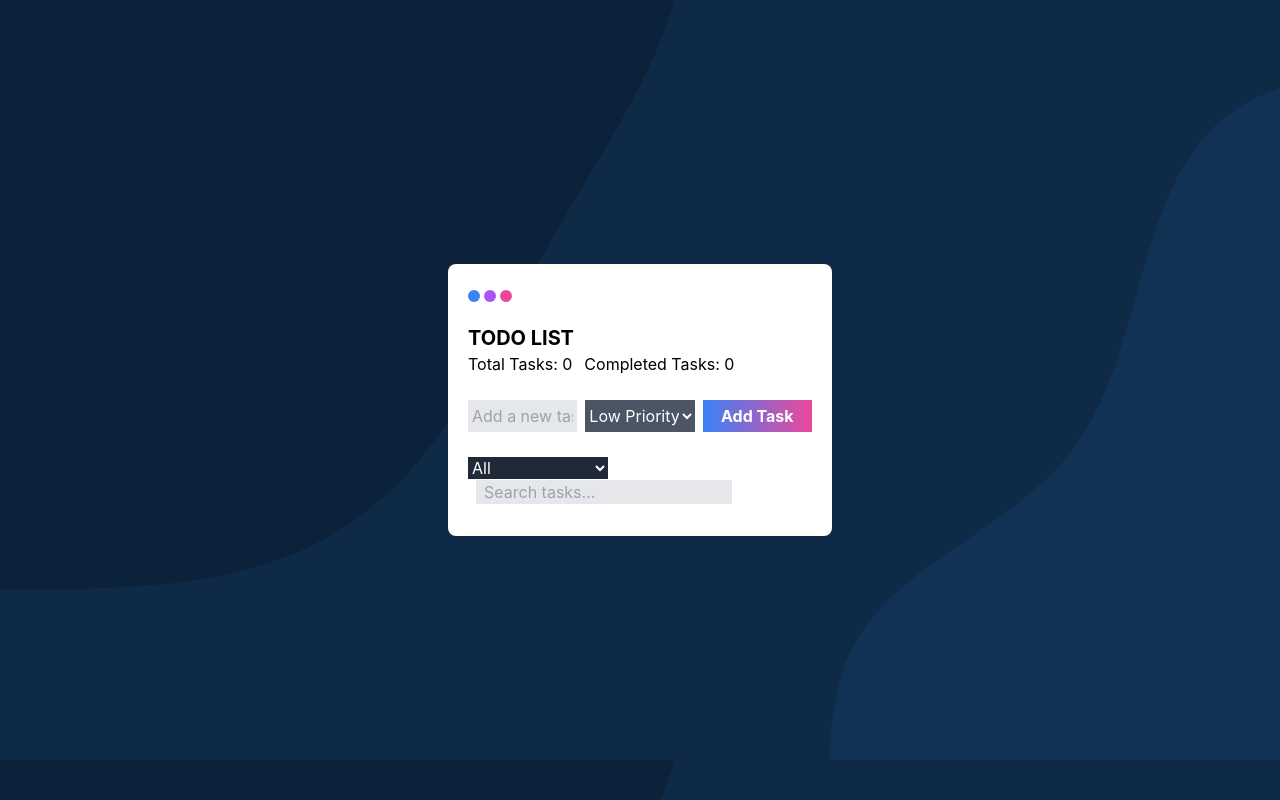
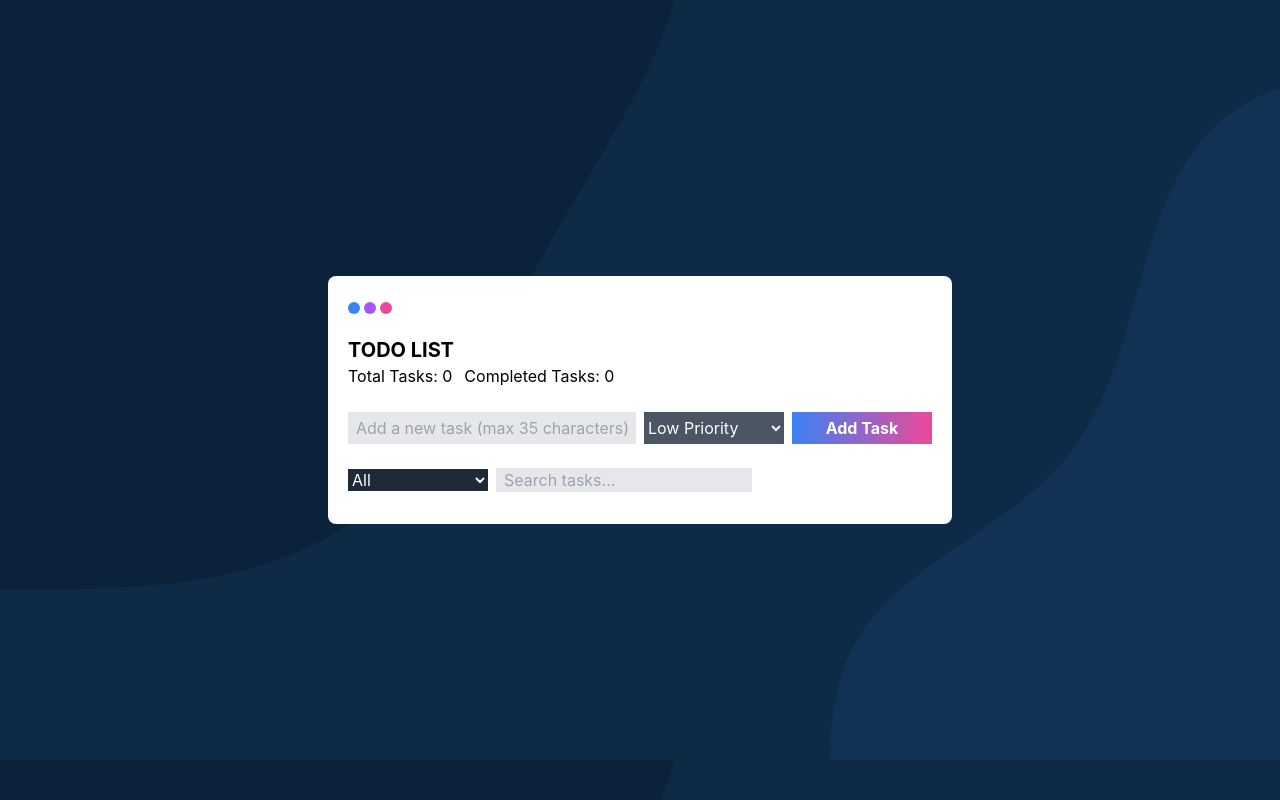
Before and after one commit to nafish08/todo-list-app, a React (Create React App) app: page / in a window 1280 px wide. Built offline with nearby package versions, Linux system fonts and the light colour scheme.

Commit message:
Task characters limit inreased

```diff
--- a/src/App.js
+++ b/src/App.js
@@ -61,7 +61,7 @@ function App() {
 
   return (
     <div className="flex justify-center items-center h-screen">
-      <div className="bg-white sm:w-96 h-auto rounded-lg p-3">
+      <div className="bg-white h-auto rounded-lg p-3">
         <div className="flex p-2 gap-1">
           <div className="">
             <span className="bg-blue-500 inline-block center w-3 h-3 rounded-full"></span>
--- a/src/components/AddTaskForm.js
+++ b/src/components/AddTaskForm.js
@@ -13,13 +13,13 @@ function AddTaskForm({ addTask }) {
     };
 
     return (
-        <form className='grid grid-cols-3 gap-2' onSubmit={handleSubmit}>
-            <input className=' bg-gray-200 px-1 my-3'
+        <form className='grid grid-cols-4 gap-2' onSubmit={handleSubmit}>
+            <input className=' col-span-2 bg-gray-200 px-2 my-3'
                 type="text"
-                placeholder="Add a new task (max 25 characters)"
+                placeholder="Add a new task (max 35 characters)"
                 value={title}
                 onChange={(e) => setTitle(e.target.value)}
-                maxLength={25}
+                maxLength={35}
             />
             <select
                 className=" bg-gray-600 text-white my-3"
--- a/src/components/EditTaskForm.js
+++ b/src/components/EditTaskForm.js
@@ -12,12 +12,12 @@ function EditTaskForm({ task, editTask, toggleEdit }) {
     };
 
     return (
-        <form className='grid grid-cols-4 gap-1' onSubmit={handleSubmit}>
-            <input className='col-span-2 bg-gray-200 px-1 my-3'
+        <form className='grid grid-cols-5 gap-1' onSubmit={handleSubmit}>
+            <input className='col-span-3 bg-gray-200 px-1 my-3'
                 type="text"
                 value={title}
                 onChange={(e) => setTitle(e.target.value)}
-                maxLength={25}
+                maxLength={35}
             />
             <button className='hover:brightness-110 hover:animate-pulse bg-[#3b82f6] dark:text-white my-3' type="submit">Save</button>
             <button className='hover:brightness-110 hover:animate-pulse bg-[#ec4899] dark:text-white my-3' onClick={toggleEdit}>Cancel</button>
--- a/src/components/TaskItem.js
+++ b/src/components/TaskItem.js
@@ -10,7 +10,7 @@ function TaskItem({ task, deleteTask, markTaskAsCompleted, editTask }) {
 
 
   return (
-    <li className={`list-group-item flex items-center justify-between ${task.completed ? 'completed' : ''}`}>
+    <li className={`grid grid-cols-1  ${task.completed ? 'completed' : ''}`}>
       {isEditing ? (
         <EditTaskForm
           task={task}
@@ -28,7 +28,7 @@ function TaskItem({ task, deleteTask, markTaskAsCompleted, editTask }) {
             />
             <span className="flex-1 truncate">{task.title}</span>
           </div>
-          <div className='grid grid-cols-2 gap-1'>
+          <div className='grid sm:grid-cols-2 lg:grid-cols-2 gap-1'>
             <button
               className="hover:brightness-110 hover:animate-pulse px-2 bg-[#3b82f6] dark:text-white mb-2"
               onClick={toggleEdit}
```
